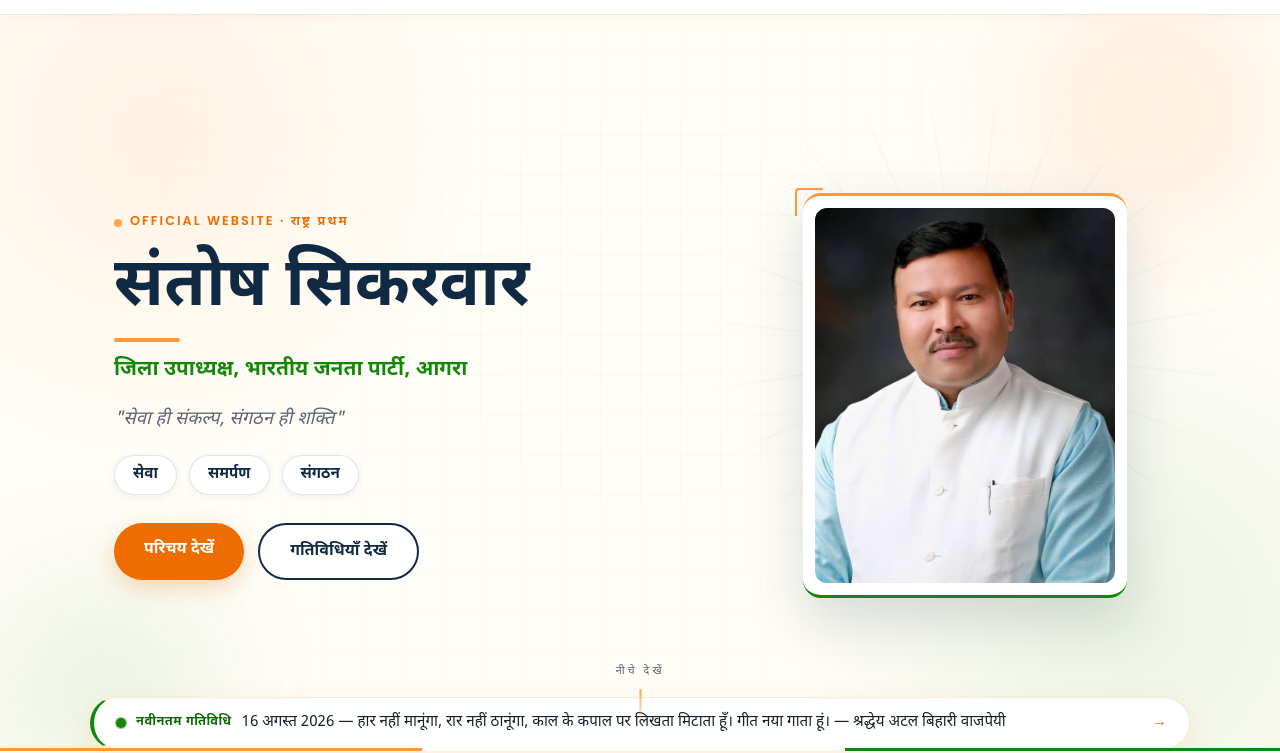
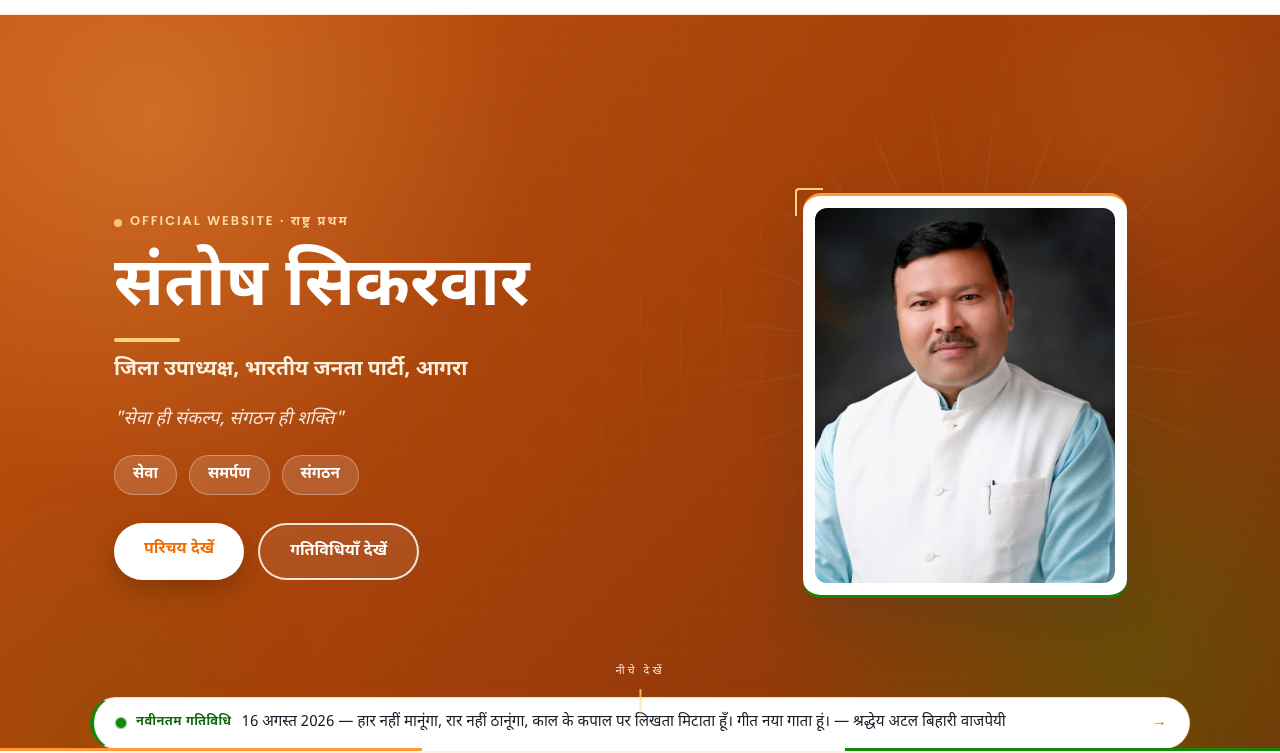
Before and after one commit to nitunitu960/santosh-sikarwar-website, a plain HTML site: page index.html in a window 1280 px wide. Shown: the part 62-815 px from the top of the page. Drawn offline with Linux system fonts and the light colour scheme.

Commit message:
Hero: darker BJP-saffron background with light text (main page); bump CSS cache to v=11

```diff
--- a/index.html
+++ b/index.html
@@ -48,7 +48,7 @@
   <link rel="preconnect" href="https://fonts.gstatic.com" crossorigin />
   <link href="https://fonts.googleapis.com/css2?family=Noto+Sans+Devanagari:wght@400;500;600;700;800&family=Poppins:wght@400;500;600;700&display=swap" rel="stylesheet" />
 
-  <link rel="stylesheet" href="styles.css?v=10" />
+  <link rel="stylesheet" href="styles.css?v=11" />
 
   <!-- Structured data: Person + PoliticalParty + WebSite -->
   <script type="application/ld+json">
--- a/styles.css
+++ b/styles.css
@@ -1275,3 +1275,55 @@
     width: calc(100% - 32px);
   }
 }
+
+
+/* ============================================================
+   Hero (main page top): darker BJP-saffron treatment
+   Overrides the light ivory hero with a deep saffron gradient
+   and light text, while keeping the white photo card.
+   ============================================================ */
+.hero-cine {
+  color: #fff5e9;
+  background:
+    radial-gradient(620px circle at 12% 14%, rgba(255,176,92,0.30), transparent 60%),
+    radial-gradient(600px circle at 88% 86%, rgba(19,136,8,0.28), transparent 62%),
+    linear-gradient(135deg, #c2540f 0%, #a5410a 48%, #7f3007 100%);
+}
+
+/* Faint patterns switched to light so they read on the dark saffron */
+.hero-cine .fx-grid {
+  background-image:
+    linear-gradient(rgba(255,255,255,0.07) 1px, transparent 1px),
+    linear-gradient(90deg, rgba(255,255,255,0.07) 1px, transparent 1px);
+}
+.hero-cine .fx-fields {
+  background: repeating-conic-gradient(from 0deg, rgba(255,255,255,0.07) 0deg 0.6deg, transparent 0.6deg 15deg);
+  opacity: 0.55;
+}
+
+/* Hero text — cream / white on saffron */
+.hero-cine .eyebrow { color: #ffd9a6; }
+.hero-cine .eb-dot { background: #ffd27f; }
+.hero-cine .hero-name { color: #ffffff; }
+.hero-cine .hero-name::after { background: #ffd27f; }
+.hero-cine .hero-role { color: #fff0dc; }
+.hero-cine .slogan { color: rgba(255,255,255,0.88); }
+
+/* Chips — translucent white pills */
+.hero-cine .chip {
+  background: rgba(255,255,255,0.14); color: #fff;
+  border: 1px solid rgba(255,255,255,0.30); box-shadow: none;
+}
+.hero-cine .chip:hover {
+  border-color: #fff; background: rgba(255,255,255,0.22); box-shadow: none;
+}
+
+/* Buttons — high contrast against saffron */
+.hero-cine .btn-primary { background: #fff; color: var(--saffron-deep); box-shadow: 0 10px 24px rgba(0,0,0,0.20); }
+.hero-cine .btn-ghost { background: rgba(255,255,255,0.08); border: 2px solid rgba(255,255,255,0.85); color: #fff; }
+.hero-cine .btn-ghost:hover { background: #fff; color: var(--saffron-deep); }
+
+/* Photo card accents + scroll cue in a light tone */
+.hero-cine .photo-frame::before { border-top-color: #ffd27f; border-left-color: #ffd27f; }
+.hero-cine .scroll-indicator { color: rgba(255,255,255,0.90); }
+.hero-cine .scroll-indicator .si-line { background: linear-gradient(to bottom, #ffd27f, transparent); }
```
Also changed, not shown: 404.html (+1 -1 lines), disclaimer.html (+1 -1 lines), privacy-policy.html (+1 -1 lines), samachar/index.html (+1 -1 lines), terms.html (+1 -1 lines).
